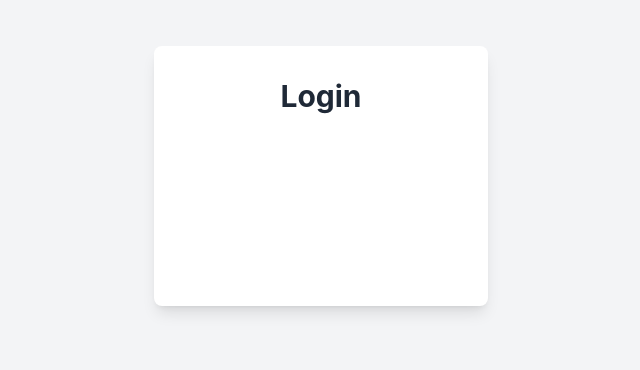
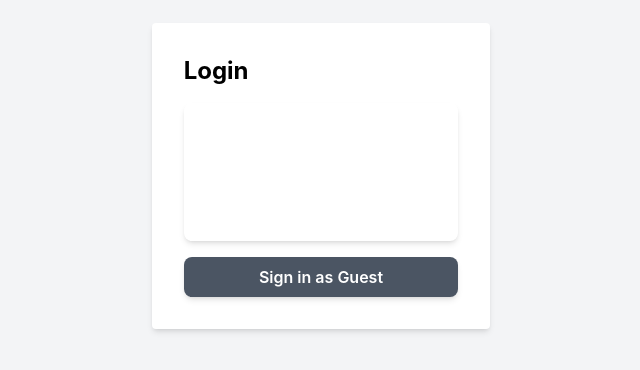
Before and after one commit to Jemandeep/todowizard, a Next.js app: page /login in a window 1280 px wide. Shown: the part 224-594 px from the top of the page, without its empty margins (319-959 px from the left). Built offline with nearby package versions, Linux system fonts and the light colour scheme; no server answers.

Commit message:
Guest Login

```diff
--- a/app/login/page.js
+++ b/app/login/page.js
@@ -4,11 +4,22 @@ import GithubLogin from "../../auth/GithubLogin";
 
 
 const LoginPage = () => {
+  const handleGuestLogin = () => {
+    localStorage.setItem('guest', 'true'); // Set guest login flag
+    window.location.href = '/';
+  };
+
   return (
     <div className="flex items-center justify-center min-h-screen bg-gray-100">
-      <div className="bg-white p-8 rounded-lg shadow-lg">
-        <h2 className="text-3xl font-bold mb-6 text-center text-gray-800">Login</h2>
+      <div className="bg-white p-8 rounded shadow-md">
+        <h2 className="text-2xl font-bold mb-4">Login</h2>
         <GithubLogin />
+        <button
+          onClick={handleGuestLogin}
+          className="w-full flex items-center justify-center mt-4 px-4 py-2 bg-gray-600 text-white font-semibold rounded-lg shadow-md hover:bg-gray-700 focus:outline-none focus:ring-2 focus:ring-gray-400 focus:ring-opacity-75"
+        >
+          Sign in as Guest
+        </button>
       </div>
     </div>
   );
--- a/auth/AuthContext.js
+++ b/auth/AuthContext.js
@@ -11,6 +11,7 @@ export function AuthProvider({ children }) {
     const unsubscribe = onAuthStateChanged(auth, (user) => {
       if (user) {
         setUser(user);
+        localStorage.setItem('guest', 'false'); // Clear guest login on auth change
       } else {
         setUser(null);
       }
@@ -18,7 +19,10 @@ export function AuthProvider({ children }) {
     return () => unsubscribe();
   }, []);
 
-  const logout = () => signOut(auth);
+  const logout = () => {
+    signOut(auth);
+    localStorage.setItem('guest', 'false'); // Clear guest login on logout
+  };
 
   return (
     <AuthContext.Provider value={{ user, logout }}>
--- a/auth/GithubLogin.js
+++ b/auth/GithubLogin.js
@@ -10,6 +10,7 @@ const GithubLogin = () => {
   const handleGithubLogin = async () => {
     const provider = new GithubAuthProvider();
     try {
+      console.log("Starting GitHub authentication...");
       await signInWithPopup(auth, provider);
       console.log("GitHub authentication successful!");
     } catch (error) {
@@ -21,6 +22,7 @@ const GithubLogin = () => {
     // Listen for auth state changes and redirect on sign-in
     const unsubscribe = onAuthStateChanged(auth, (user) => {
       if (user) {
+        console.log("User signed in: ", user);
         router.push('/'); // Redirect to the main page on successful sign-in
       }
     });
```
Also changed, not shown: auth/ProtectedRoute.js (+13 -4 lines).
